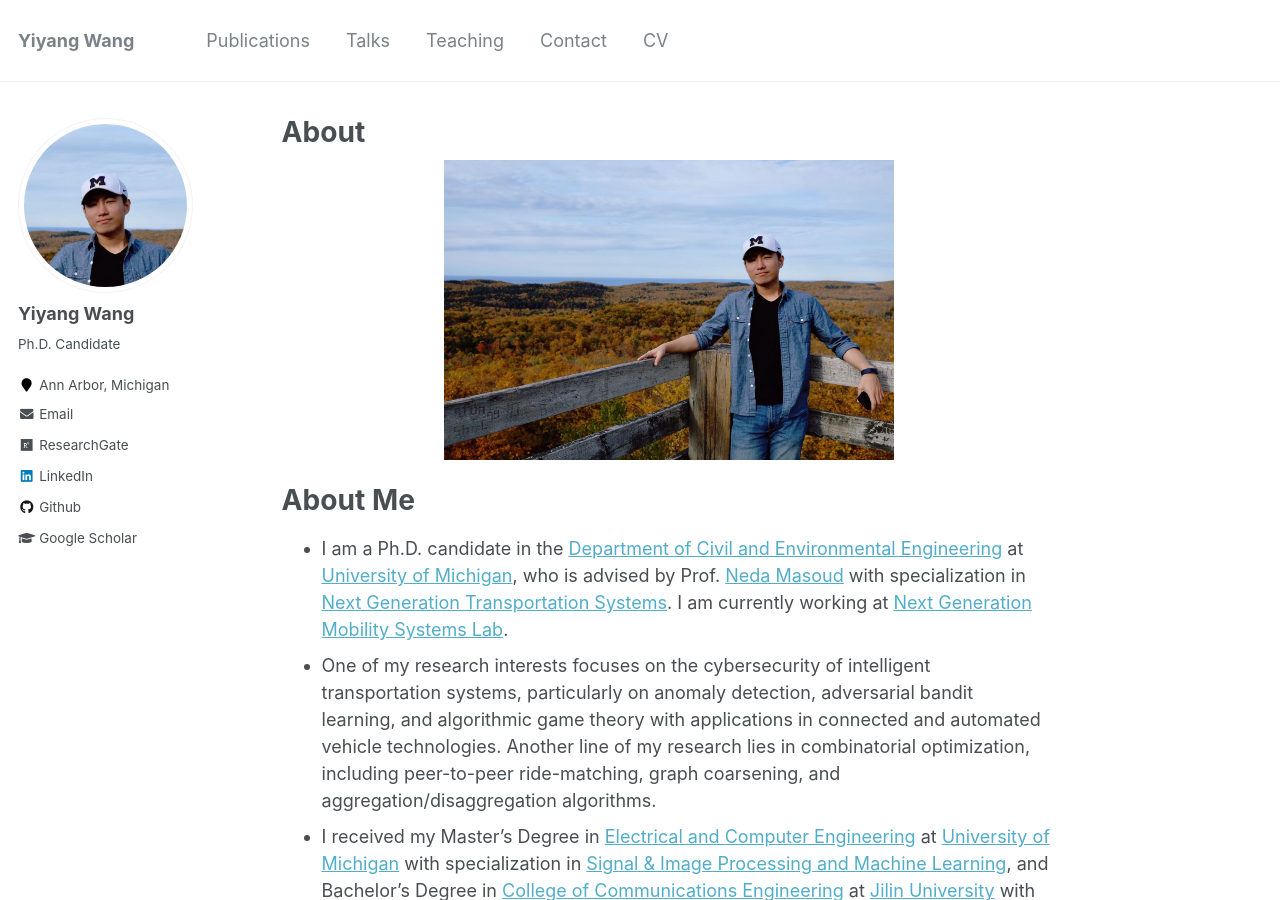
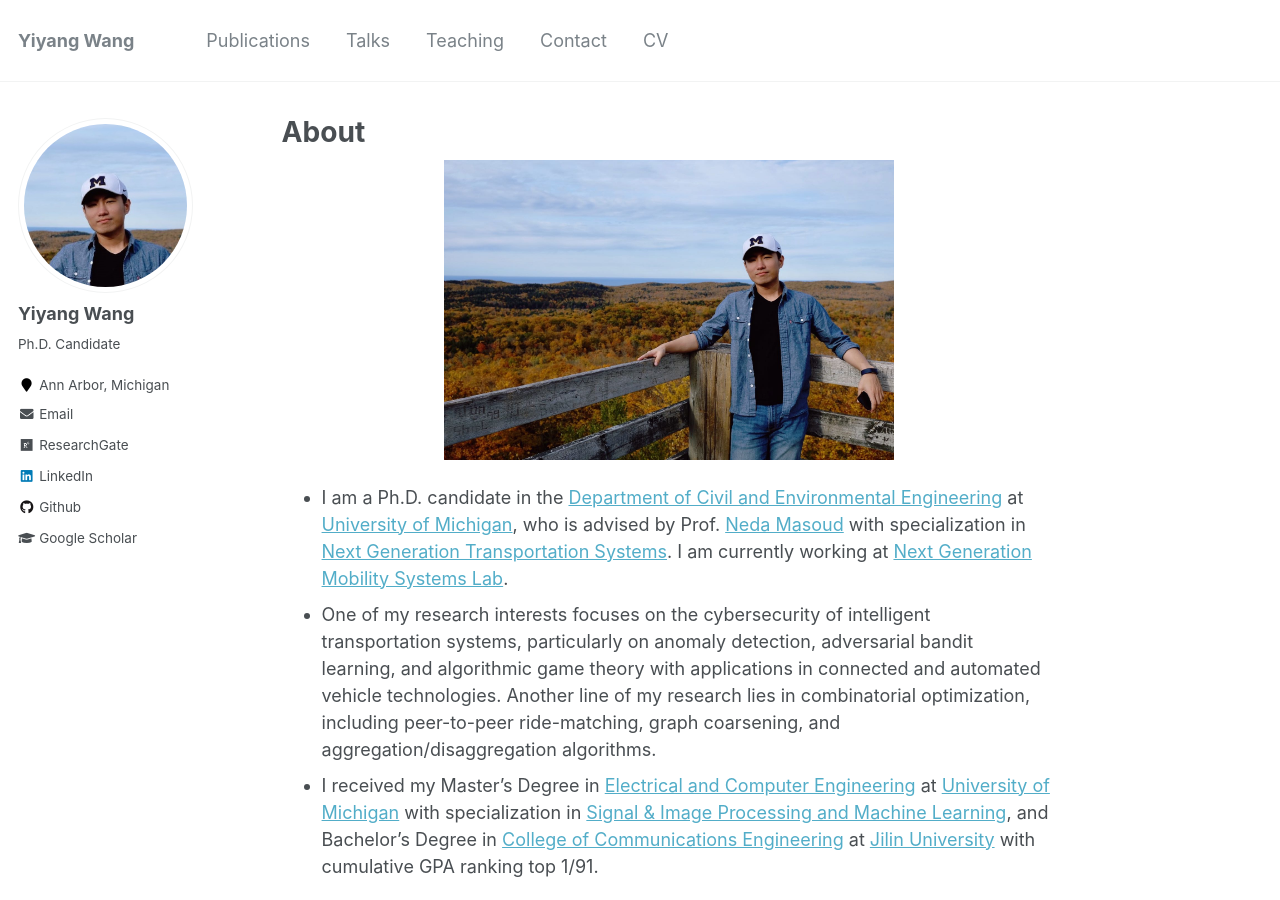
Before and after one commit to yiyangwan/yiyangwan.github.io, a Jekyll site: the page built from _pages/about.md, in a window 1280 px wide and 900 px high. Built offline with Jekyll 4.4.1, drawn with Linux system fonts in a browser that asks for light colours.

Commit message:
Update about.md

```diff
--- a/_pages/about.md
+++ b/_pages/about.md
@@ -12,7 +12,7 @@ redirect_from:
   <img src="https://yiyang920.github.io/images/yiyangwang_img.jpg?raw=true" alt="Photo" style="width: 450px;"/>
 </p>
 
-# About Me
+<!-- # About Me -->
 * I am a Ph.D. candidate in the [Department of Civil and Environmental Engineering](https://cee.engin.umich.edu/) at [University of Michigan](https://umich.edu/), who is advised by Prof. [Neda Masoud](https://cee.engin.umich.edu/people/masoud-neda/) with specialization in [Next Generation Transportation Systems](https://cee.engin.umich.edu/research/infrastructure/transportation/). I am currently working at [Next Generation Mobility Systems Lab](http://www-personal.umich.edu/~nmasoud/index.html).
 * One of my research interests focuses on the cybersecurity of intelligent transportation systems, particularly on anomaly detection, adversarial bandit learning, and algorithmic game theory with applications in connected and automated vehicle technologies. Another line of my research lies in combinatorial optimization, including peer-to-peer ride-matching, graph coarsening, and aggregation/disaggregation algorithms.
 * I received my Master's Degree in [Electrical and Computer Engineering](https://ece.engin.umich.edu/) at [University of Michigan](https://umich.edu/) with specialization in [Signal & Image Processing and Machine Learning](https://ece.engin.umich.edu/research/research-areas/signal-image-processing-and-machine-learning/), and Bachelor's Degree in [College of Communications Engineering](https://dce.jlu.edu.cn/ENGLISH/HOM.htm) at [Jilin University](http://global.jlu.edu.cn/) with cumulative GPA ranking top 1/91.
```
